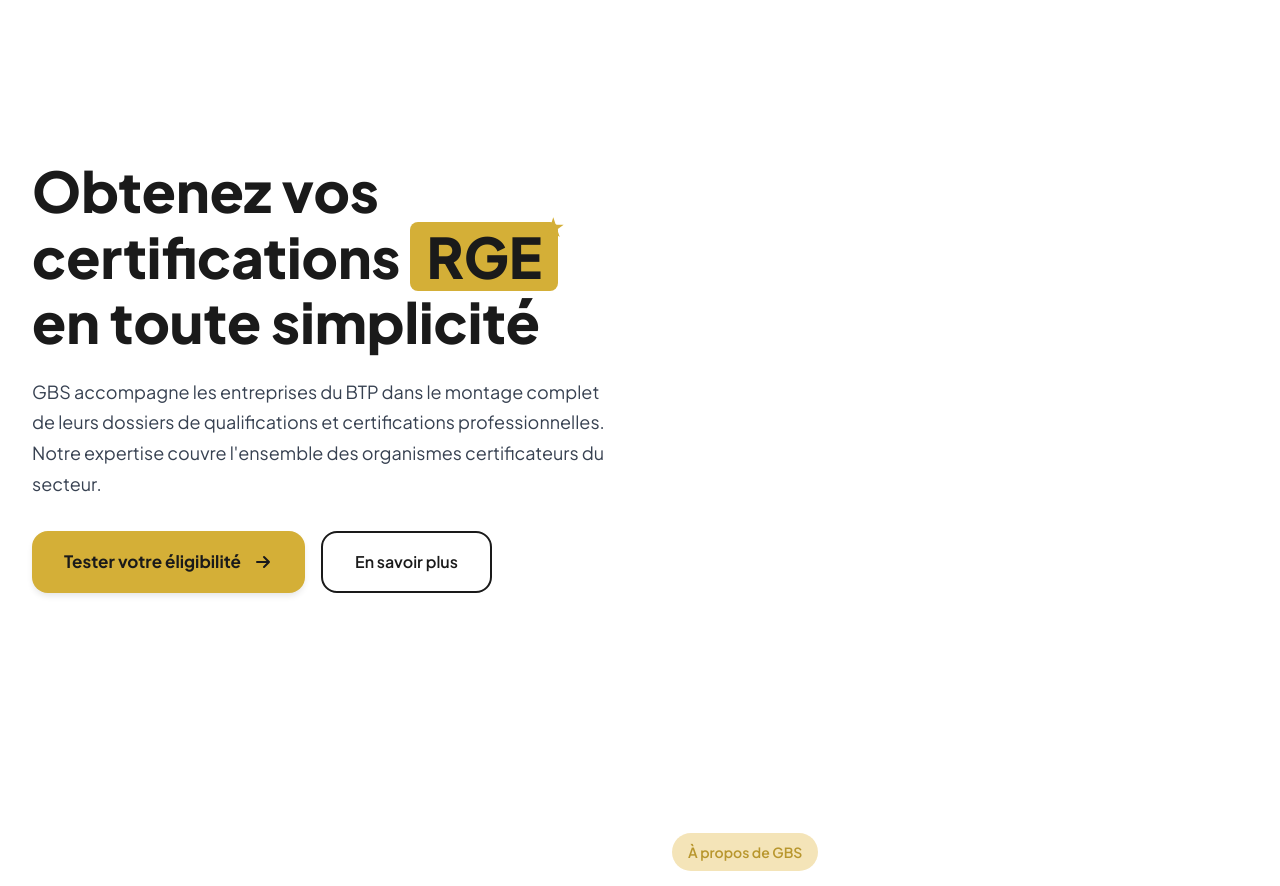
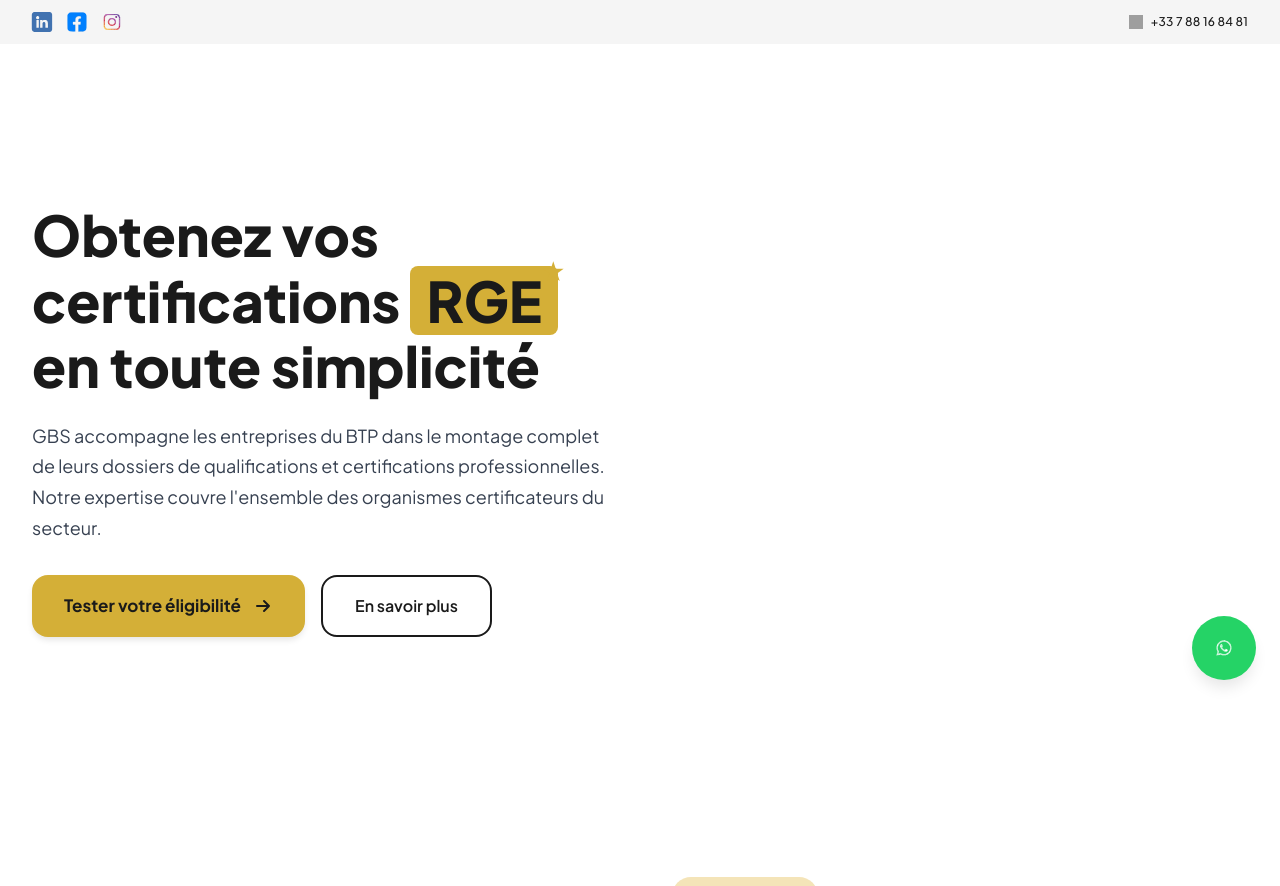
Before and after one commit to marissalmr/gbs_stage, a Django app: page /homepage/ in a window 1280 px wide. Shown: the part 96-982 px from the top of the page. Run offline with Django 4.2, Linux system fonts and the light colour scheme; parts of the project's set-up code (start-up, migrations or seed data) failed here and were passed over; grey boxes are pictures that could not be loaded.

Commit message:
Added redirection of social media : ig, whatsapp, fb

```diff
--- a/gbs/clients/templates/home.html
+++ b/gbs/clients/templates/home.html
@@ -1,3 +1,4 @@
+{% load static %}
 <!DOCTYPE html>
 <html lang="fr">
 <head>
@@ -450,6 +451,85 @@
             margin-bottom: 1.5rem;
         }
 
+        .top-bar {
+
+    font-size: 0.75rem;
+    height: 44px;
+    background: #F5F5F5;
+}
+
+.top-bar-container {
+    max-width: 1280px;
+    margin: 0 auto;
+    padding: 0 2rem;
+    height: 100%;
+    display: flex;
+    align-items: center;
+    justify-content: space-between;
+}
+.top-bar-socials {
+    display: flex;
+    align-items: center;
+    gap: 15px; /* EXACT comme demandé */
+}
+
+
+.top-bar-socials a {
+    display: flex;
+    align-items: center;
+    justify-content: center;
+}
+
+
+
+
+.top-bar-socials img {
+    width: 20px;
+    height: 20px;
+    display: block;
+    object-fit: contain; /* CRUCIAL */
+    opacity: 1;
+}
+
+
+/* Facebook & Instagram légèrement agrandis */
+.top-bar-socials img[src*="fb"],
+.top-bar-socials img[src*="instagram"] {
+    transform: scale(1.60);
+}
+
+.top-bar-socials img[src*="linkedin"] {
+    transform: scale(1.20);
+}
+
+
+
+.top-bar-socials a:hover img {
+    opacity: 1;
+}
+
+
+.top-bar-phone {
+    display: flex;
+    align-items: center;
+    gap: 0.5rem;
+}
+
+.top-bar-phone img {
+    width: 14px;
+    height: 14px;
+    color: var(--gold);
+}
+
+.top-bar-phone a {
+    text-decoration: none;
+    font-weight: 500;
+    color: var(--anthracite);
+    letter-spacing: 0.02em;
+}
+
+
+
         .cert-logo {
             font-size: 1.5rem;
             font-weight: 800;
@@ -864,6 +944,10 @@
                 padding: 0 1rem;
             }
 
+            .whatsapp-tooltip {
+    display: none;
+}
+
             .nav {
                 display: none;
             }
@@ -1076,19 +1160,95 @@ section {
     max-width: 720px;
 }
 
+/* WhatsApp Floating Button */
+.whatsapp-float {
+    position: fixed;
+    bottom: 24px;
+    right: 24px;
+    width: 64px;
+    height: 64px;
+    border-radius: 50%;
+    background: #25D366;
+    border: none;
+    display: flex;
+    align-items: center;
+    justify-content: center;
+    box-shadow: var(--shadow-lg);
+    z-index: 9999;
+    text-decoration: none;
+    transition: transform 0.3s ease, box-shadow 0.3s ease;
+}
+
+.whatsapp-float:hover {
+    transform: translateY(-4px);
+    box-shadow: var(--shadow-xl);
+}
+
+.whatsapp-float img {
+    width: 30px;
+    height: 30px;
+    object-fit: contain;
+    filter: brightness(0) invert(1);
+
+
+}
+
+
+.whatsapp-tooltip {
+    position: absolute;
+    right: 76px;
+    background: var(--anthracite);
+    color: var(--white);
+    padding: 0.5rem 0.75rem;
+    border-radius: 0.5rem;
+    font-size: 0.75rem;
+    font-weight: 500;
+    white-space: nowrap;
+    opacity: 0;
+    transform: translateY(4px);
+    pointer-events: none;
+    transition: opacity 0.25s ease, transform 0.25s ease;
+}
+.whatsapp-float:hover .whatsapp-tooltip {
+    opacity: 1;
+    transform: translateY(0);
+}
+
 
     </style>
 </head>
 <body>
 
 
+<div class="top-bar">
+    <div class="top-bar-container">
+        <!-- Réseaux sociaux -->
+        <div class="top-bar-socials">
+                <a href="https://www.linkedin.com/company/gbs-secretariat/about/?viewAsMember=true" target="_blank" aria-label="LinkedIn">
+                <img src="{% static 'images/logo_linkedin.svg' %}" alt="">
+            </a>
+            <a href="#" aria-label="Facebook">
+                <img src="{% static 'images/logo_fb.svg' %}" alt="">
+            </a>
+    <a href="https://www.instagram.com/gbsbatiment/" target="_blank" aria-label="Instagram">
+                <img src="{% static 'images/logo_instagram.svg' %}" alt="">
+            </a>
+        </div>
+
+        <!-- Téléphone -->
+        <div class="top-bar-phone">
+            <img src="{% static 'images/phone.svg' %}" alt="">
+            <a href="tel:+33788168481">+33 7 88 16 84 81</a>
+        </div>
+    </div>
+</div>
 
 
     <!-- Header -->
     <header class="header" id="header">
         <div class="header-container">
            <div class="logo">
-            {% load static %}
+
 
 
        <img src="{% static 'images/logo_gbs.svg' %}" alt="GBS"
@@ -1326,7 +1486,7 @@ section {
                         <div class="stat-label">Taux d'obtention</div>
                     </div>
                     <div class="stat-card reveal">
-                        <div class="stat-number" data-count="24">0</div>
+                        <div class="stat-number" data-count="30">0</div>
                         <div class="stat-label">Jours en moyenne</div>
                     </div>
                 </div>
@@ -1513,5 +1673,16 @@ section {
 });
 
     </script>
+    <!-- WhatsApp Floating Button -->
+<a
+    href="https://wa.me/33788168481"
+    class="whatsapp-float"
+    target="_blank"
+    aria-label="Contact WhatsApp"
+>
+    <span class="whatsapp-tooltip">Une question ? Écrivez-nous</span>
+    <img src="{% static 'images/logo_whatsapp.svg' %}" alt="WhatsApp">
+</a>
+
 </body>
 </html>
```
Also changed, not shown: gbs/static/images/logo_fb.svg (added), gbs/static/images/logo_instagram.svg (added), gbs/static/images/logo_linkedin.svg (added), gbs/static/images/logo_whatsapp.svg (added), gbs/static/images/whatsapp-logo-whatsapp-icon-whatsapp-transparent-free-png-removebg-preview.png (added).
